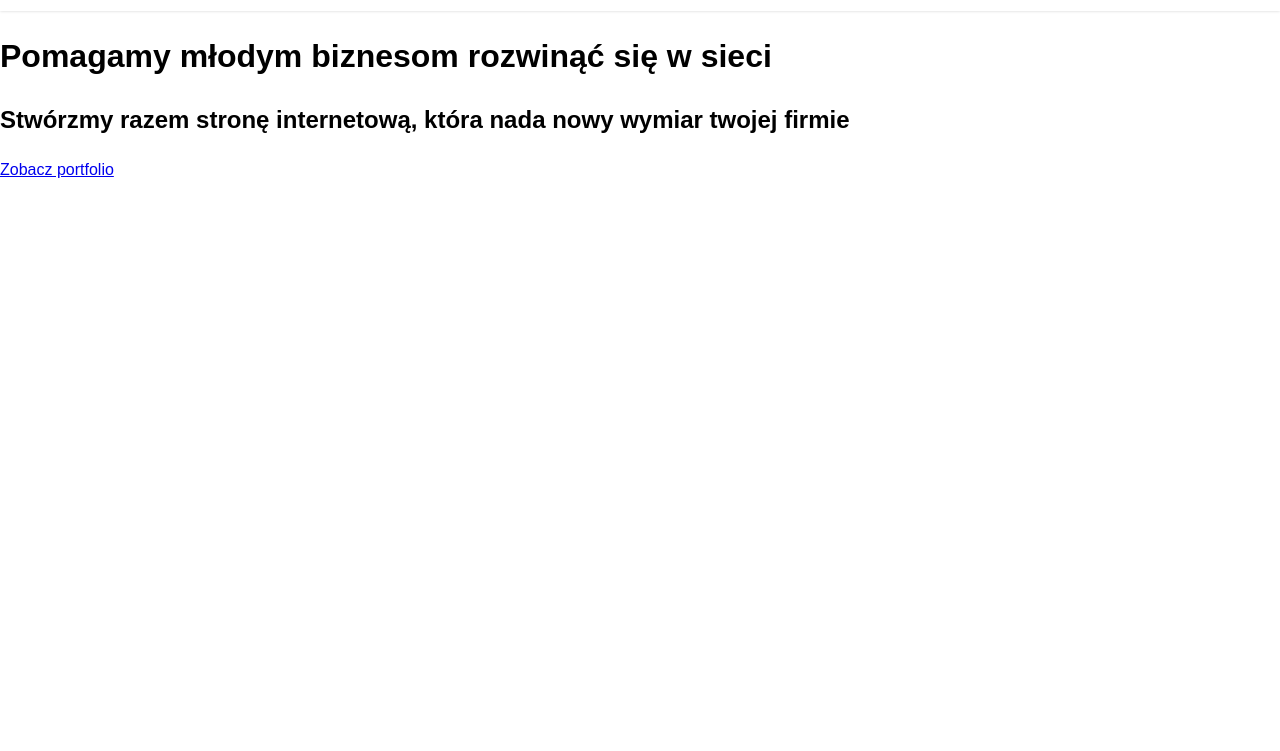
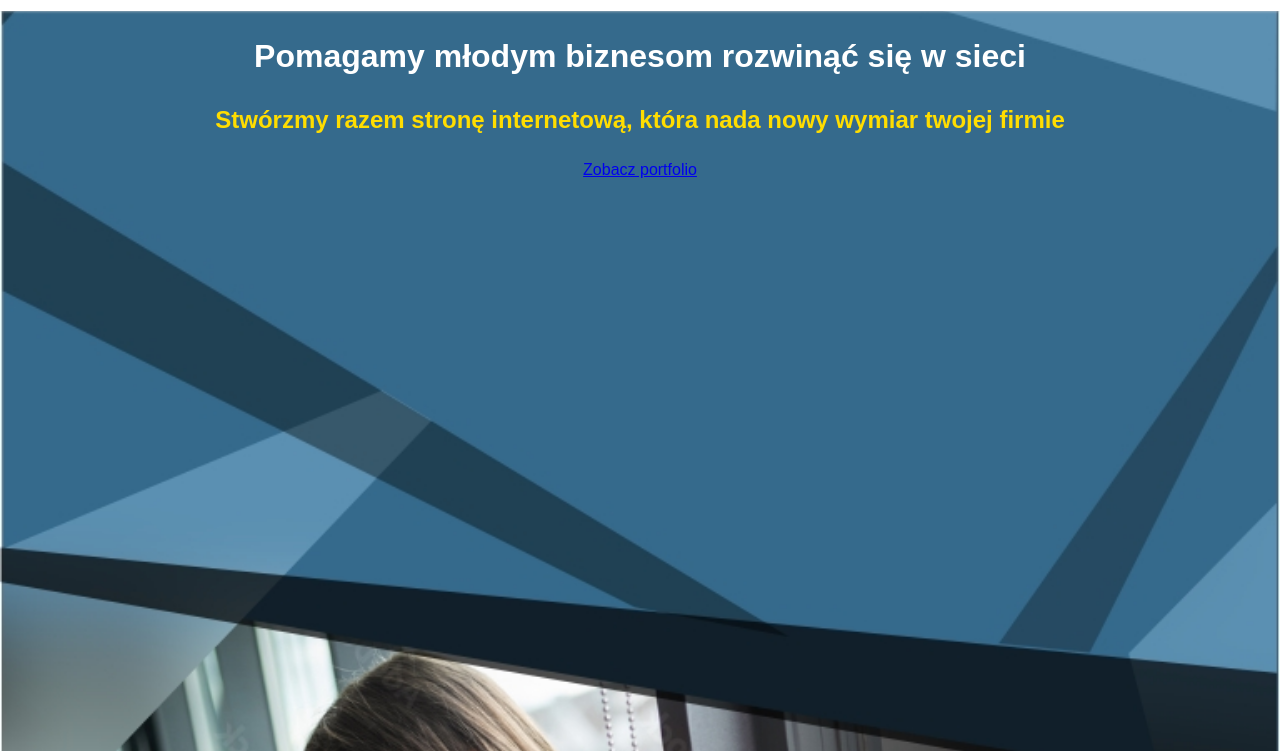
Before and after one commit to divcraft/divcraft-website, a Gatsby site: page / in a window 1280 px wide. Shown: the part 49-800 px from the top of the page. Built offline with nearby package versions, Linux system fonts and the light colour scheme; Gatsby itself is replaced by a stand-in of ours.

Commit message:
style banner template

```diff
--- a/src/templates/Banner/index.js
+++ b/src/templates/Banner/index.js
@@ -1,18 +1,27 @@
+import React from 'react';
 import { Link } from 'gatsby';
-import React from 'react';
+import { StaticImage } from 'gatsby-plugin-image';
+import { SectionContainer, Content, Title, SubTitle } from './style';
 
 const Banner = () => {
   return (
-    <section>
-      <div>
-        <h1>Pomagamy młodym biznesom rozwinąć się w sieci</h1>
-        <h2>
+    <SectionContainer>
+      <StaticImage
+        src="../../images/main-bg-mobile.jpg"
+        alt="banner"
+        style={{
+          gridArea: '1/1',
+        }}
+      />
+      <Content>
+        <Title>Pomagamy młodym biznesom rozwinąć się w sieci</Title>
+        <SubTitle>
           Stwórzmy razem stronę internetową, która nada nowy wymiar twojej
           firmie
-        </h2>
+        </SubTitle>
         <Link to="/portfolio">Zobacz portfolio</Link>
-      </div>
-    </section>
+      </Content>
+    </SectionContainer>
   );
 };
 
--- /dev/null
+++ b/src/templates/Banner/style.js
@@ -0,0 +1,19 @@
+import styled from 'styled-components';
+
+export const SectionContainer = styled.section`
+  display: grid;
+`;
+
+export const Content = styled.div`
+  grid-area: 1/1;
+  position: relative;
+  place-items: center;
+`;
+
+export const Title = styled.h1`
+  color: white;
+`;
+
+export const SubTitle = styled.h2`
+  color: ${({ theme: { colors } }) => colors.yellow};
+`;
```
